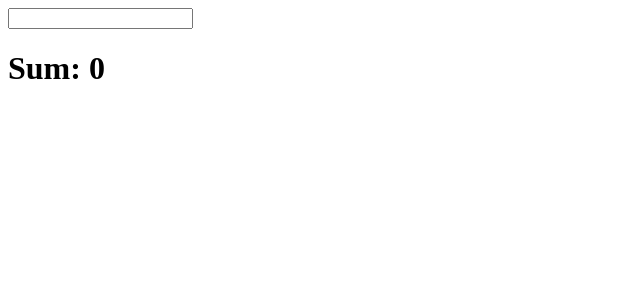
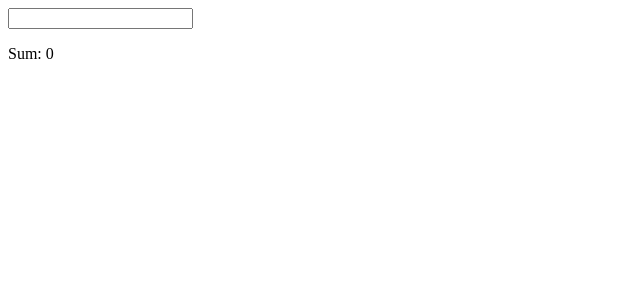
Before and after one commit to acciojob/sum-calculator-Arijitnaskar12, a React app: page / in a window 1280 px wide. Shown: the top 300 px of the page, without its empty margins (0-640 px from the left). Built offline with nearby package versions, Linux system fonts and the light colour scheme.

Commit message:
submitting code-Sat Jul 29 2023 01:23:06 GMT+0530 (India Standard Time)

```diff
--- a/src/components/App.js
+++ b/src/components/App.js
@@ -8,7 +8,7 @@ const App = () => {
     <div>
         {/* Do not remove the main div */}
         <Sum sum={sum} setSum={setSum}/>
-          <h1>Sum: {sum}</h1>
+          <p>Sum: {sum}</p>
     </div>
   )
 }
```
